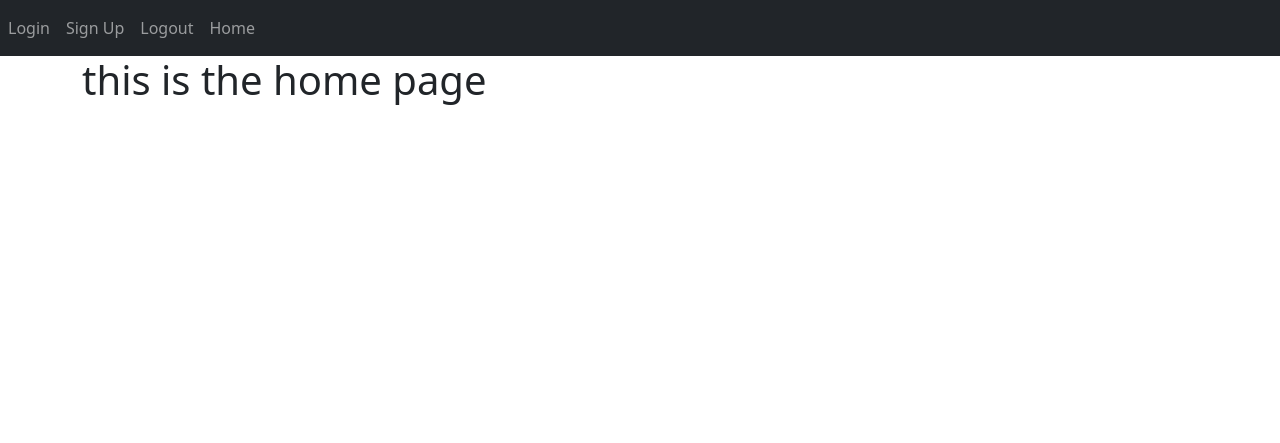
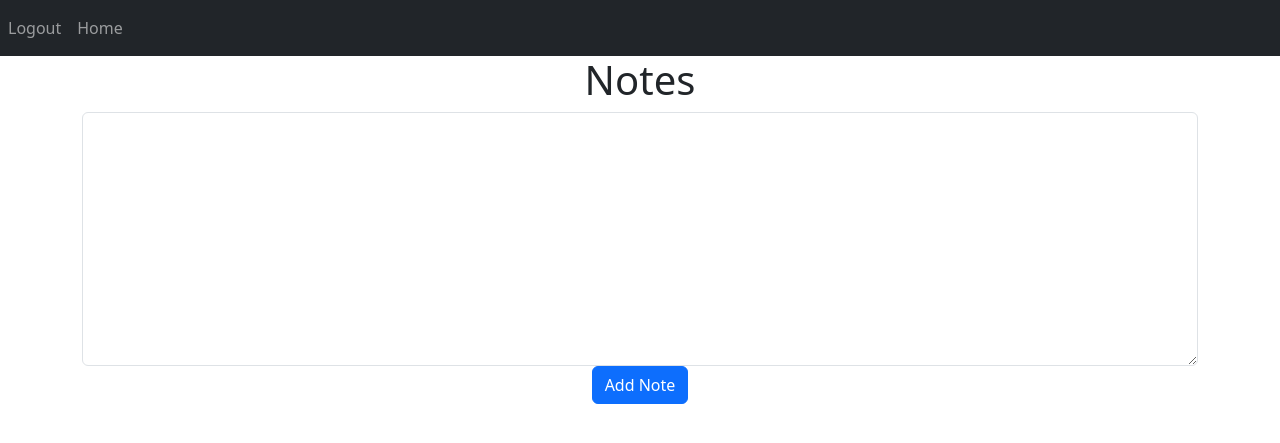
Before and after one commit to abdullah461/Note-App, a Flask app: page / in a window 1280 px wide. Shown: the top 443 px of the page. Run offline with Flask 3, Linux system fonts and the light colour scheme; a user stored in the database is signed in.

Commit message:
created the notes area

```diff
--- a/website/auth.py
+++ b/website/auth.py
@@ -30,7 +30,7 @@ def login():
         else:
             flash('Email does not exist.', category='error')
 
-    return render_template("login.html", text="testing")
+    return render_template("login.html", user=current_user)
 
 @auth.route('/logout')
 @login_required
@@ -65,4 +65,4 @@ def sign_up():
             flash('Account created!', category='success')
             login_user(user, remember=True)
             return redirect(url_for('views.home'))
-    return render_template("sign_up.html")
+    return render_template("sign_up.html", user=current_user)
--- a/website/templates/base.html
+++ b/website/templates/base.html
@@ -25,10 +25,13 @@
       </button>
       <div class="collapse navbar-collapse" id="navbar">
         <div class="navbar-nav">
+          {% if user.is_authenticated %}
+          <a class="nav-item nav-link" id="logout" href="/logout">Logout</a>
+          <a class="nav-item nav-link" id="home" href="/">Home</a>
+          {% else %}
           <a class="nav-item nav-link" id="login" href="/login">Login</a>
           <a class="nav-item nav-link" id="signUp" href="/sign-up">Sign Up</a>
-          <a class="nav-item nav-link" id="logout" href="/logout">Logout</a>
-          <a class="nav-item nav-link" id="home" href="/">Home</a>
+          {% endif %}
         </div>
       </div>
     </nav>
--- a/website/templates/home.html
+++ b/website/templates/home.html
@@ -1,6 +1,16 @@
 {% extends "base.html" %}
 {% block title %}Home{% endblock %}
-
 {% block content %}
-<h1>this is the home page</h1>
+<h1 align="center">Notes</h1>
+<ul class="list-group list-group-flush" id="notes">
+    {% for note in user.notes %}
+    <li class="list-group-item">{{ note.data }}</li>
+    {% endfor %}
+</ul>
+<form method="POST">
+    <textarea name="note" id="note" class="form-control" cols="30" rows="10"></textarea>
+    <div align="center">
+        <button type="submit" class="btn btn-primary">Add Note</button>
+    </div>
+</form>
 {% endblock %}
--- a/website/views.py
+++ b/website/views.py
@@ -9,4 +9,4 @@ views = Blueprint('views',__name__)
 @views.route('/')
 @login_required
 def home():
-    return render_template("home.html")
+    return render_template("home.html",user=current_user)
```
